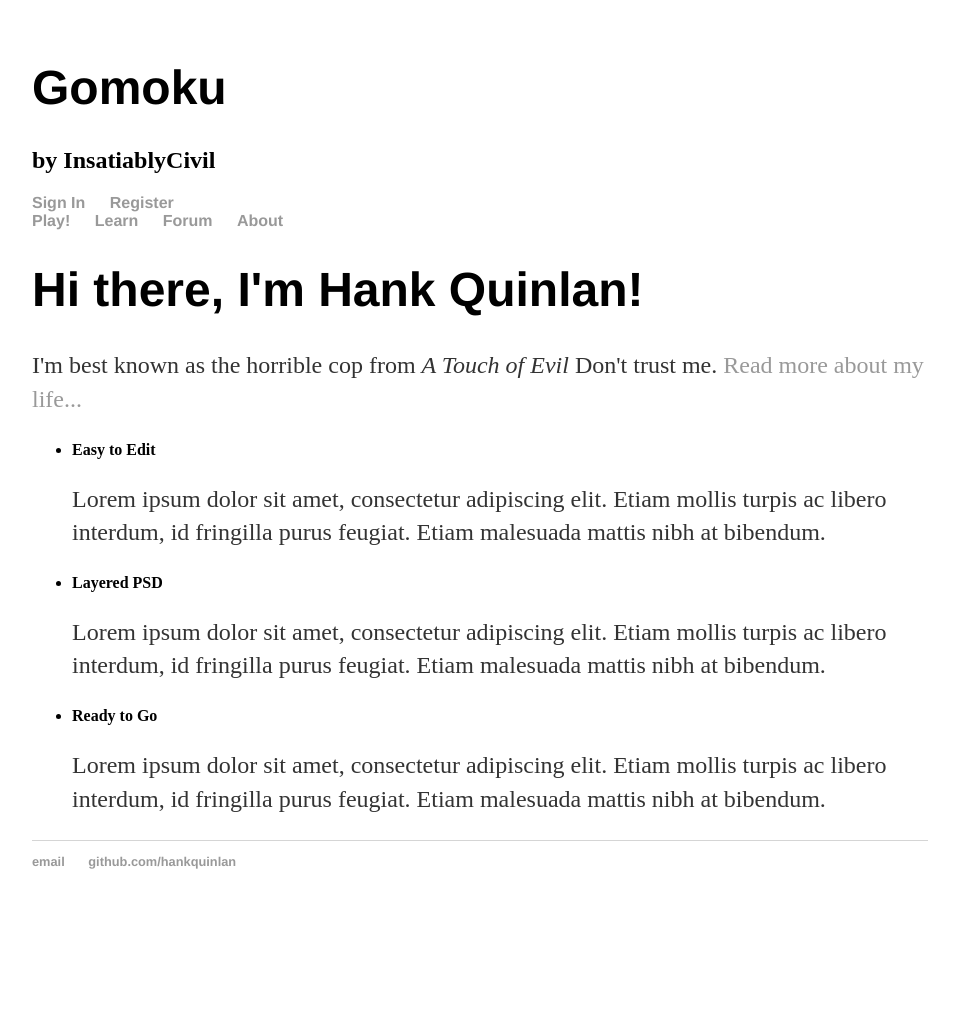
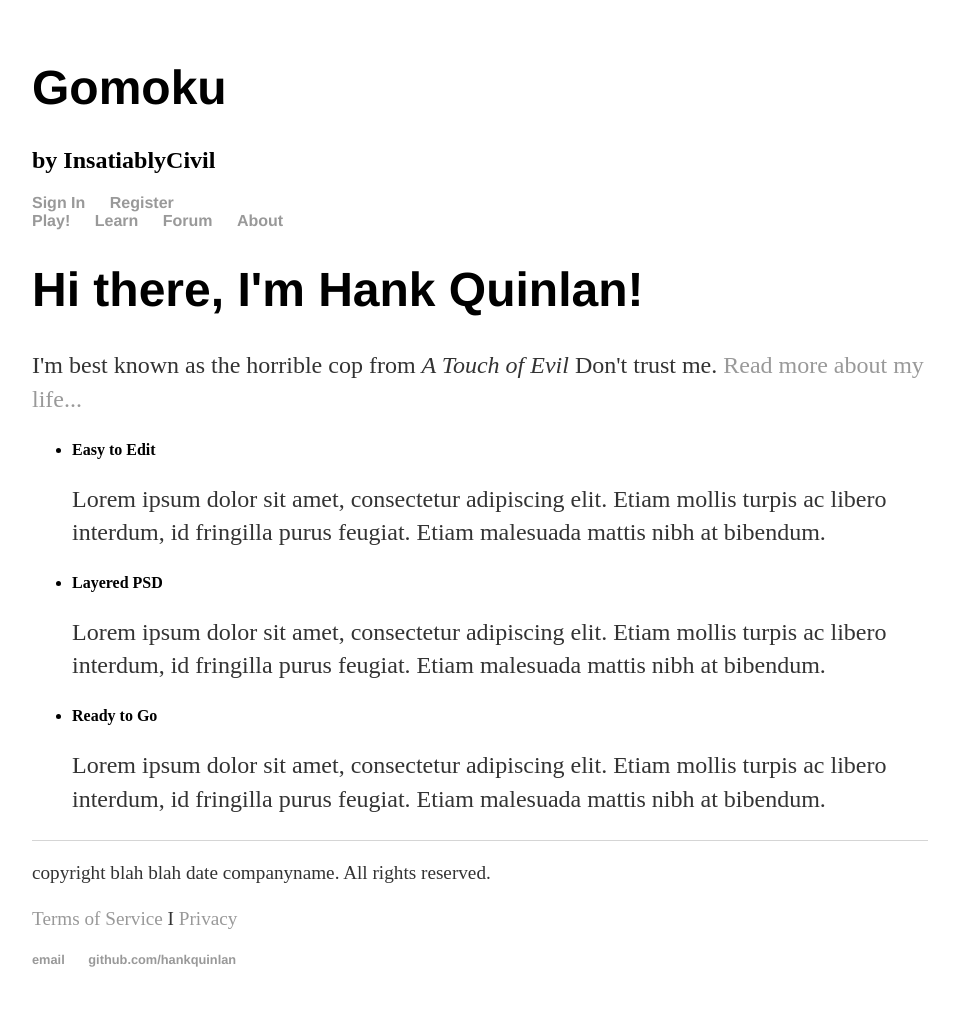
Before and after one commit to insatiablycivil/insatiablycivil.github.io, a Jekyll site: the page index.html, which Jekyll copies as it is, in a window 1280 px wide. Shown: the whole page, without its empty margins (160-1119 px from the left). Built offline with Jekyll 4.4.1, drawn with Linux system fonts in a browser that asks for light colours; before the commit the page ends 929 px from its top, so only the background shows below that.

Commit message:
Update index.html

```diff
--- a/index.html
+++ b/index.html
@@ -51,7 +51,8 @@
 		</div>
 		<footer>
 			<div id="footer-info">
-
+				<p>copyright blah blah date companyname. All rights reserved.</p>
+				<p><a href="*****">Terms of Service</a> I <a href="#">Privacy</a></p>
 			</div>
 			<div id="footer-links">
 		    		<ul>
```
